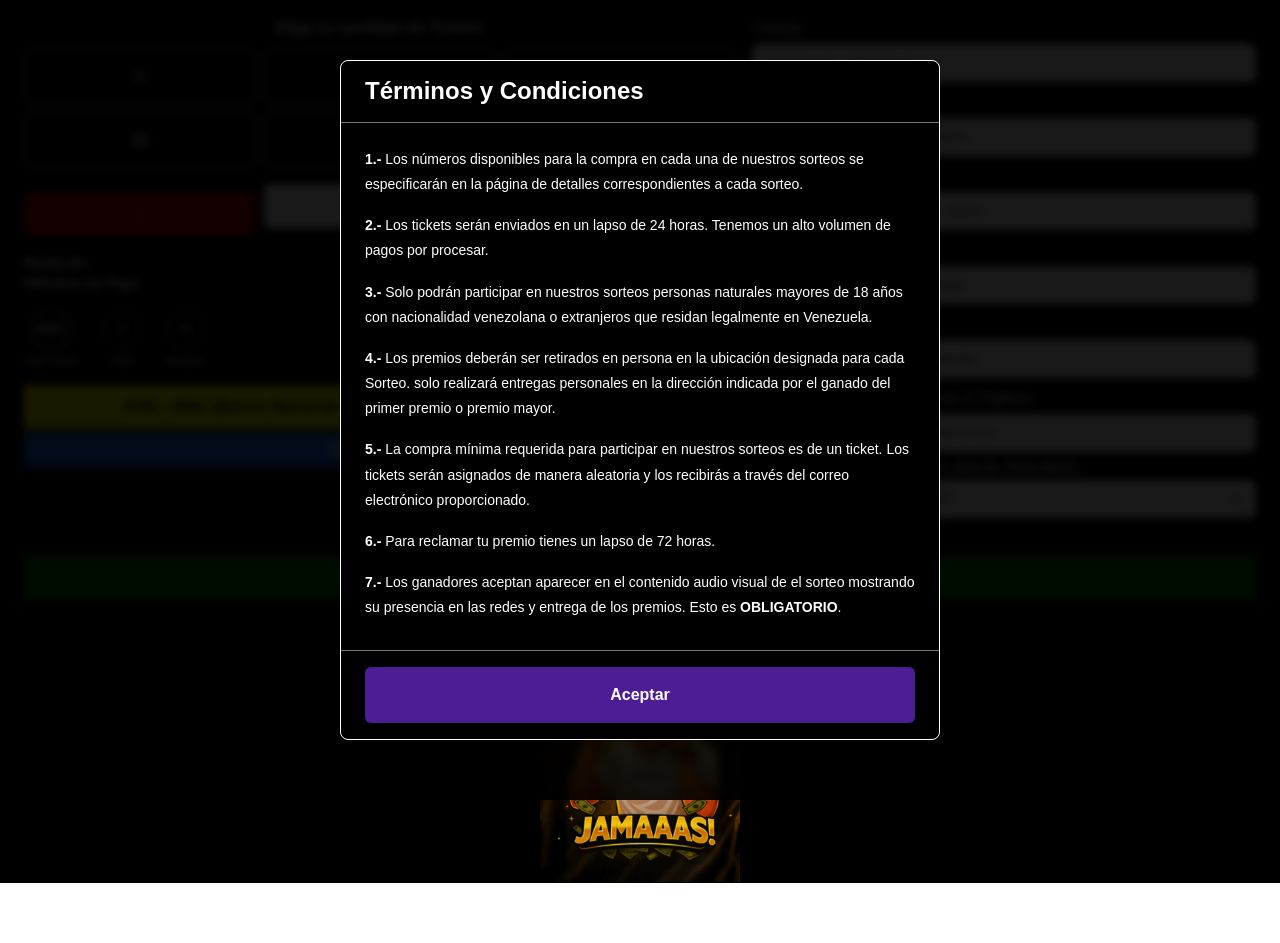
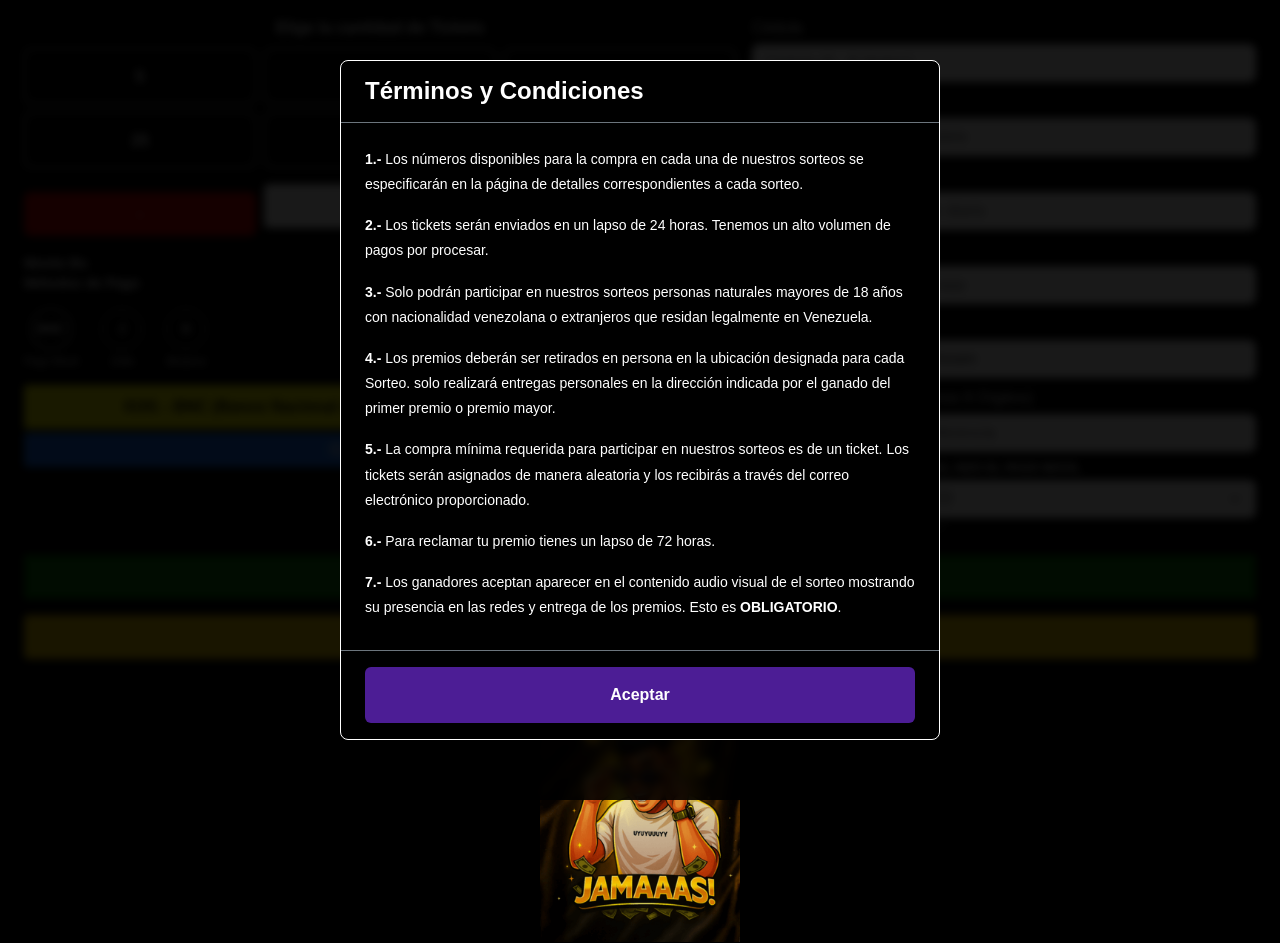
Before and after one commit to digimonapk/rifjamas, a Next.js app: page /boletos in a window 1280 px wide. Before the commit the page ends 883 px from the top, so only its background shows below. Built offline with nearby package versions, Linux system fonts and the light colour scheme.

Commit message:
first commit

```diff
--- a/app/api/report-payment/route.ts
+++ b/app/api/report-payment/route.ts
@@ -179,9 +179,7 @@ function buildTicketsEmailHTML(params: {
         <div style="margin-bottom:18px;">${ticketsHtml}</div>
 
         <div style="text-align:center;margin:24px 0;">
-          <a href="${BASE_URL}/${escapeHtml(
-    transactionId
-  )}" style="display:inline-block;padding:14px 32px;background:#22c55e;color:#ffffff;text-decoration:none;border-radius:10px;font-weight:700;font-size:16px;box-shadow:0 4px 6px rgba(34,197,94,0.3);">
+          <a href="${BASE_URL}/verificador" style="display:inline-block;padding:14px 32px;background:#22c55e;color:#ffffff;text-decoration:none;border-radius:10px;font-weight:700;font-size:16px;box-shadow:0 4px 6px rgba(34,197,94,0.3);">
             🎟️ Ver mis boletos
           </a>
         </div>
--- a/app/boletos/page.tsx
+++ b/app/boletos/page.tsx
@@ -485,6 +485,22 @@ export default function RaffleUI() {
           >
             {isSubmitting ? "Procesando..." : "Comprar ✅"}
           </button>
+          <div className="d-flex justify-content-center mt-3">
+            <a
+              href="verificador"
+              className="fw-bold text-decoration-none d-flex align-items-center justify-content-center w-100"
+              style={{
+                background: "#FFD600", // amarillo
+                color: "#000000", // letras negras
+                height: 44,
+                borderRadius: 4,
+                opacity: isSubmitting ? 0.7 : 1,
+                cursor: isSubmitting ? "not-allowed" : "pointer",
+              }}
+            >
+              Verificar
+            </a>
+          </div>
         </div>
 
         {/* bottom image */}
--- a/app/globals.css
+++ b/app/globals.css
@@ -24,3 +24,6 @@ body {
   color: var(--foreground);
   font-family: Arial, Helvetica, sans-serif;
 }
+a {
+  text-decoration: none !important;
+}
--- a/app/page.tsx
+++ b/app/page.tsx
@@ -108,7 +108,7 @@ export default function RifasJamasLanding() {
                     <div className="flex flex-col items-center gap-3">
                       <a
                         href={active.buyUrl}
-                        className="w-full rounded-full bg-yellow-400 px-4 py-4 text-center font-extrabold text-black transition hover:scale-[1.02] active:scale-[0.99]"
+                        className="no-underline w-full rounded-full bg-[#efb810] px-4 py-4 text-center font-extrabold text-black transition hover:scale-[1.02] active:scale-[0.99] "
                         rel="noopener"
                       >
                         COMPRAR TICKETS
@@ -116,7 +116,7 @@ export default function RifasJamasLanding() {
 
                       <a
                         href={active.verifyUrl}
-                        className="w-full rounded-full bg-[#efb810] px-5 py-4 text-center font-extrabold text-white transition hover:scale-[1.02] active:scale-[0.99]"
+                        className="no-underline w-60 rounded-full bg-[#efb810] px-4 py-4 text-center font-extrabold text-black transition hover:scale-[1.02] active:scale-[0.99]"
                         rel="noopener"
                       >
                         Verificar Ticket
```
